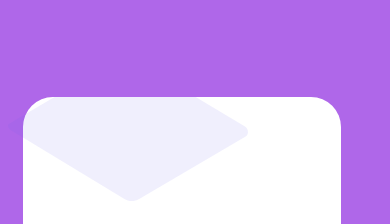
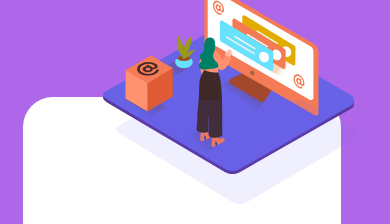
Before and after one commit to JSLSasiRekha/faq_card, a plain HTML site: page index.html in a window 390 px wide. Shown: the top 224 px of the page. Drawn offline with Linux system fonts and the light colour scheme.

Commit message:
Update style.css

```diff
--- a/style.css
+++ b/style.css
@@ -118,7 +118,7 @@ p{
     #womenmobile{
         margin-bottom:8%;
         margin-top:-45%;
-        height:20%;
+        height:190px;
         margin-left: 38%;
 
     }
```
